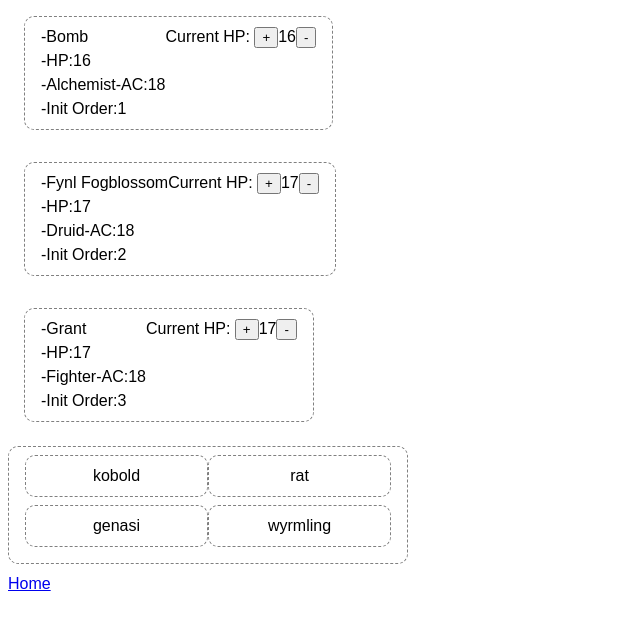
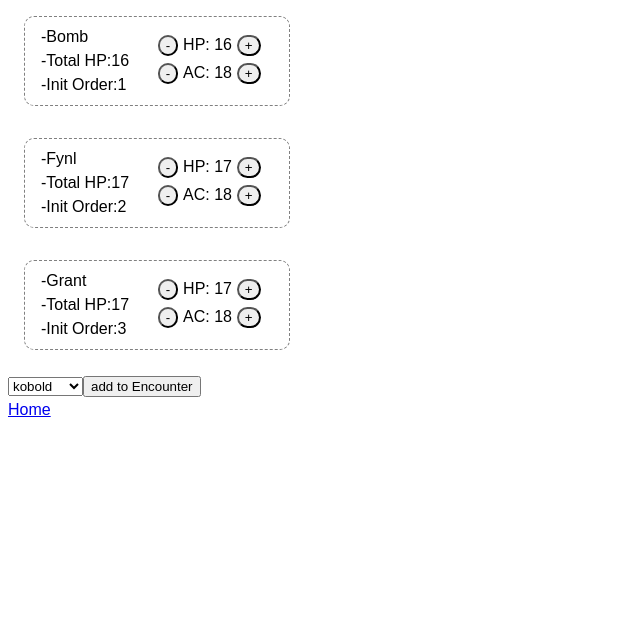
Before and after one commit to HankC138/GMToolkit, a React (Vite) app: page /initiative in a window 1280 px wide. Shown: the top 630 px of the page, without its empty margins (0-640 px from the left). Built offline with nearby package versions, Linux system fonts and the light colour scheme.

Commit message:
init tracker progress, bestiary progress|

```diff
--- a/characterSheets.ts
+++ b/characterSheets.ts
@@ -622,33 +622,35 @@ const grant = {
 	},
 };
 
-const characterSheets = [bombGoblin, fynl, grant];
+export const characterSheets = [bombGoblin, fynl, grant];
 
 export const initTrackerValues = characterSheets.map((char) => {
 	return {
-		name: char.build.name,
+		name: char.build.name.split(" ")[0],
 		charClass: char.build.class,
 		AC: char.build.acTotal.acTotal,
 		HP: calculateHP(char.build.attributes, char.build.abilities.con),
+		totalHP: calculateHP(char.build.attributes, char.build.abilities.con),
 	};
 });
+
 interface charAttributes {
 	ancestryhp: number;
 	classhp: number;
 	bonushp: number;
 }
+
 function calculateHP(
 	{ ancestryhp, classhp, bonushp }: charAttributes,
 	con: number
-){
+) {
 	const conMod = Math.floor((con - 10) / 2);
 	return ancestryhp + classhp + bonushp + conMod;
 }
 
-export const monsters : Item[] = [
-	{name:'kobold', charClass:'monster', AC:15, HP:20},
-	{name:'rat', charClass:'monster', AC:12, HP:15},
-	{name:'genasi', charClass:'monster', AC:16, HP:18},
-	{name:'wyrmling', charClass:'monster', AC:18, HP:22},
-]
-export default characterSheets;
+export const monsters: Item[] = [
+	{ name: "kobold", charClass: "monster", totalHP: 20, AC: 15, HP: 20 },
+	{ name: "rat", charClass: "monster", AC: 12, totalHP: 15, HP: 15 },
+	{ name: "genasi", charClass: "monster", AC: 16, totalHP: 18, HP: 18 },
+	{ name: "wyrmling", charClass: "monster", AC: 18, totalHP: 22, HP: 22 },
+];
--- /dev/null
+++ b/src/components/initiativeTracker/ACadjuster.tsx
@@ -0,0 +1,40 @@
+import { useState, MouseEvent,FC } from "react";
+import { IACadjuster } from "../../interfaces";
+
+export const ACadjuster: FC<IACadjuster> = ({ adjustAC, AC, index }) => {
+	const [currentAC, setCurrentAC] = useState(AC);
+
+	const ACadjustment = (event: MouseEvent, action: string) => {
+		const { target } = event;
+		switch (action) {
+			case "increment":
+				adjustAC((target as HTMLButtonElement).value, "increment");
+				return setCurrentAC(currentAC + 1);
+			case "decrement":
+				adjustAC((target as HTMLButtonElement).value, "decrement");
+				return setCurrentAC(currentAC - 1);
+			default:
+				return currentAC;
+		}
+	};
+
+	return (
+		<span className="statsAdjuster">
+			<button
+				className="adjusterButtons"
+				value={index}
+				onClick={(e) => ACadjustment(e, "decrement")}
+			>
+				-
+			</button>
+			AC: {currentAC}
+			<button
+				className="adjusterButtons"
+				value={index}
+				onClick={(e) => ACadjustment(e, "increment")}
+			>
+				+
+			</button>
+		</span>
+	);
+};
--- /dev/null
+++ b/src/components/initiativeTracker/BestiarySelector.tsx
@@ -0,0 +1,30 @@
+import { monsters } from "../../../characterSheets";
+import { ChangeEvent, useState,FC } from "react";
+import { IBestiarySelector } from "../../interfaces";
+
+export const BestiarySelector: FC<IBestiarySelector> = ({ monsterClick }) => {
+	const [selectedMonster, setSelectedMonster] = useState(null);
+
+	const options = () => {
+		return monsters.map((monster, i) => {
+			return (
+				<option value={JSON.stringify(monster)} key={`${monster.name}${i}`}>
+					{monster.name}
+				</option>
+			);
+		});
+	};
+	const selectMonster = (event: ChangeEvent) => {
+		const { target } = event;
+		setSelectedMonster(JSON.parse((target as HTMLButtonElement).value));
+	};
+	const addMonster = () => {
+		selectedMonster ? monsterClick(selectedMonster) : null;
+	};
+	return (
+		<>
+			<select onChange={(e) => selectMonster(e)}>{options()}</select>
+			<button onClick={() => addMonster()}>add to Encounter</button>
+		</>
+	);
+};
--- a/src/components/initiativeTracker/Card.tsx
+++ b/src/components/initiativeTracker/Card.tsx
@@ -1,12 +1,22 @@
 import type { Identifier, XYCoord } from "dnd-core";
-import type { FC } from "react";
-import { useRef } from "react";
+import { useRef, FC } from "react";
 import { useDrag, useDrop } from "react-dnd";
-import '../../styles/styles.css'
-import { CharCardProps,DragItem, ItemTypes } from "../../interfaces";
+import "../../styles/styles.css";
+import { CharCardProps, DragItem, ItemTypes } from "../../interfaces";
 import { HPadjuster } from "./HPadjuster";
+import { ACadjuster } from "./ACadjuster";
 
-export const CharCard: FC<CharCardProps> = ({ id,name, HP,AC, charClass, index, moveCard, adjustHP }) => {
+export const CharCard: FC<CharCardProps> = ({
+	id,
+	name,
+	HP,
+	AC,
+	totalHP,
+	index,
+	moveCard,
+	adjustHP,
+	adjustAC,
+}) => {
 	const ref = useRef<HTMLDivElement>(null);
 	const [{ handlerId }, drop] = useDrop<
 		DragItem,
@@ -79,15 +89,31 @@ export const CharCard: FC<CharCardProps> = ({ id,name, HP,AC, charClass, index,
 		}),
 	});
 
-	const backgroundColor = isDragging ? 'dragging' : '';
+	const isDead = HP===0 ? 'dead' : '';
+	const backgroundColor = isDragging ? "dragging" : "";
+
 	drag(drop(ref));
 	return (
-		<span ref={ref} className={`initCard ${backgroundColor}`} data-handler-id={handlerId}>
-			-{name}<br/>-HP:{HP}<br/>-{charClass}-AC:{AC}<br/>-Init Order:{index+1}<br/>
-			<HPadjuster key={`${name}+${HP}${index}`}
-						HP={HP}
-						index={index}
-						adjustHP={adjustHP}/>
+		<span
+			ref={ref}
+			className={`initCard ${backgroundColor} ${isDead}`}
+			data-handler-id={handlerId}
+		>
+			-{name}
+			<br />
+			-Total HP:{totalHP}
+			<br />
+			-Init Order:{index + 1}
+			<br />
+			<div className="statsAdjustersDiv">
+				<HPadjuster
+					key={`${name}+${HP}${index}`}
+					HP={HP}
+					index={index}
+					adjustHP={adjustHP}
+				/>
+				<ACadjuster AC={AC} index={index} adjustAC={adjustAC} />
+			</div>
 		</span>
 	);
 };
--- a/src/components/initiativeTracker/HPadjuster.tsx
+++ b/src/components/initiativeTracker/HPadjuster.tsx
@@ -1,11 +1,7 @@
-import { useState, MouseEvent } from "react";
-interface IHPadjuster {
-	HP: number;
-	adjustHP: (index: string, action: string) => void;
-	index: number;
-}
+import { useState, MouseEvent, FC } from "react";
+import { IHPadjuster } from "../../interfaces";
 
-export const HPadjuster = ({ HP, adjustHP, index }: IHPadjuster) => {
+export const HPadjuster: FC<IHPadjuster> = ({ HP, adjustHP, index }) => {
 	const [currentHP, setCurrentHP] = useState(HP);
 
 	const HPadjustment = (action: string, event: MouseEvent) => {
@@ -22,14 +18,21 @@ export const HPadjuster = ({ HP, adjustHP, index }: IHPadjuster) => {
 		}
 	};
 	return (
-		<span>
-			Current HP:{" "}
-			<button value={index} onClick={(e) => HPadjustment("increment", e)}>
+		<span className="statsAdjuster">
+			<button
+				className="adjusterButtons"
+				value={index}
+				onClick={(e) => HPadjustment("decrement", e)}
+			>
+				-
+			</button>
+			HP: {currentHP}
+			<button
+				className="adjusterButtons"
+				value={index}
+				onClick={(e) => HPadjustment("increment", e)}
+			>
 				+
-			</button>
-			{currentHP}
-			<button value={index} onClick={(e) => HPadjustment("decrement", e)}>
-				-
 			</button>
 		</span>
 	);
--- a/src/components/initiativeTracker/ItemTypes.ts
+++ /dev/null
@@ -1,3 +0,0 @@
-export const ItemTypes = {
-    CHARACTER: 'character',
-  }
--- a/src/components/initiativeTracker/Tracker.tsx
+++ b/src/components/initiativeTracker/Tracker.tsx
@@ -5,11 +5,12 @@ import { CharCard } from "./Card.tsx";
 import { initTrackerValues, monsters } from "../../../characterSheets.ts";
 import { Link } from "react-router-dom";
 import { Item } from "../../interfaces.ts";
-import '../../styles/styles.css'
+import "../../styles/styles.css";
 import { useDocumentTitle } from "../../hooks/useDocumentTitle.tsx";
+import { BestiarySelector } from "./BestiarySelector.tsx";
 export const Tracker: FC = () => {
-	{
-		useDocumentTitle('Init Tracker')
+
+	useDocumentTitle("Init Tracker");
 	const [characters, setCharacters] = useState(initTrackerValues);
 
 	const moveCard = (dragIndex: number, hoverIndex: number) => {
@@ -48,12 +49,37 @@ export const Tracker: FC = () => {
 		}
 	};
 
+	const adjustAC = (index: string, action: string) => {
+		switch (action) {
+			case "increment":
+				return setCharacters(
+					characters.map((char: Item, i: number) => {
+						if (i === parseInt(index)) {
+							char.AC += 1;
+						}
+						return char;
+					})
+				);
+			case "decrement":
+				return setCharacters(
+					characters.map((char: Item, i: number) => {
+						if (i === parseInt(index)) {
+							char.AC -= 1;
+						}
+						return char;
+					})
+				);
+			default:
+				return null;
+		}
+	};
+
 	const monsterClick = (monster: Item) => {
 		setCharacters([...characters, monster]);
 	};
 
 	const renderCharacters = (
-			{ name, charClass, AC, HP }: Item,
+		{ name, charClass, AC, HP, totalHP }: Item,
 		index: number
 	) => {
 		return (
@@ -64,34 +90,25 @@ export const Tracker: FC = () => {
 					id={name}
 					name={name}
 					HP={HP}
+					totalHP={totalHP}
 					AC={AC}
 					charClass={charClass}
 					moveCard={moveCard}
 					adjustHP={adjustHP}
+					adjustAC={adjustAC}
 				/>
 			</div>
 		);
 	};
 
+
 	return (
 		<>
 			<div className="trackerDiv">
 				{characters.map((char, i) => renderCharacters(char, i))}
-					<div className="monsterDiv">
-						{monsters.map((monster, i) => (
-							<div
-								key={`${monster.name}+${i}`}
-								onClick={() => monsterClick(monster)}
-								className="monster"
-							>
-								{" "}
-								{monster.name}{" "}
-							</div>
-						))}
-					</div>
+				<BestiarySelector monsterClick={monsterClick} />
 			</div>
 			<Link to="/">Home</Link>
 		</>
 	);
-	}
 };
--- a/src/interfaces.ts
+++ b/src/interfaces.ts
@@ -3,6 +3,7 @@ export interface Item {
 	charClass: string;
 	AC: number;
 	HP: number;
+	totalHP: number;
 }
 
 export interface ContainerState {
@@ -14,12 +15,14 @@ export interface CharCardProps {
 	key: string;
 	id: string;
 	HP: number;
+	totalHP: number;
 	AC: number;
-	name:string;
-	charClass:string;
+	name: string;
+	charClass: string;
 	index: number;
 	moveCard: (dragIndex: number, hoverIndex: number) => void;
 	adjustHP: (index: string, action: string) => void;
+	adjustAC: (index: string, action: string) => void;
 }
 
 export interface DragItem {
@@ -29,5 +32,20 @@ export interface DragItem {
 }
 
 export const ItemTypes = {
-    CHARACTER: 'character',
-  }
+	CHARACTER: "character",
+};
+
+export interface IBestiarySelector {
+	monsterClick: (arg1: Item) => void;
+}
+export interface IACadjuster {
+	AC: number;
+	adjustAC: (index: string, checked: string) => void;
+	index: number;
+}
+
+export interface IHPadjuster {
+	HP: number;
+	adjustHP: (index: string, action: string) => void;
+	index: number;
+}
--- a/src/styles/styles.css
+++ b/src/styles/styles.css
@@ -89,3 +89,22 @@ h3 {
 .dragging {
 	background-color: grey;
 }
+
+.statsAdjustersDiv {
+	padding: 0.5rem 0.5rem;
+	display: grid;
+}
+
+.statsAdjuster{
+	margin-left: 1rem;
+}
+
+.dead{
+	background-color:crimson;
+	opacity: 0.8;
+}
+
+.adjusterButtons{
+	border-radius: 0.9rem;
+	margin: 0rem 0.3rem 0rem 0.3rem ;
+}
```
Lines whose indentation alone changed are shown as unchanged.
